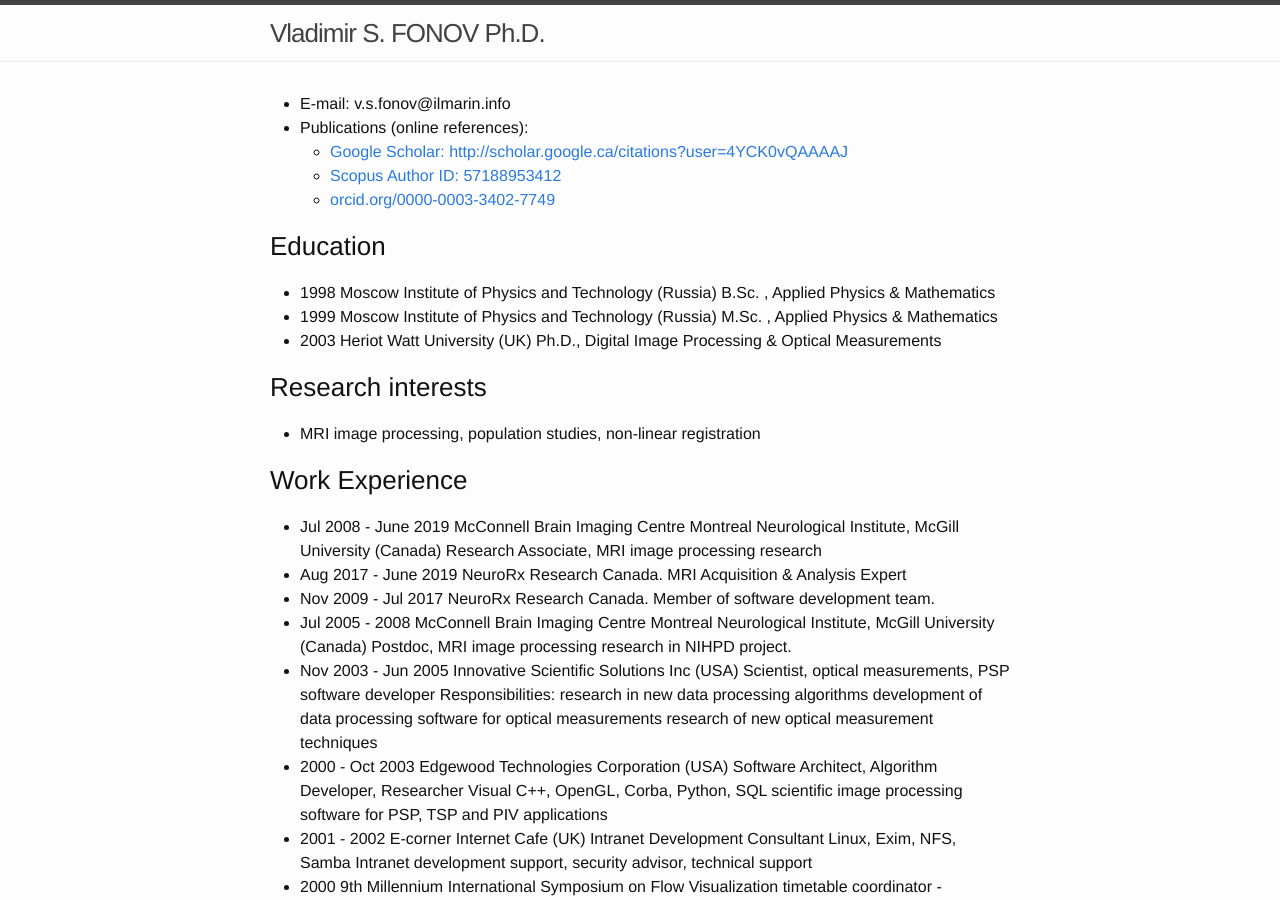
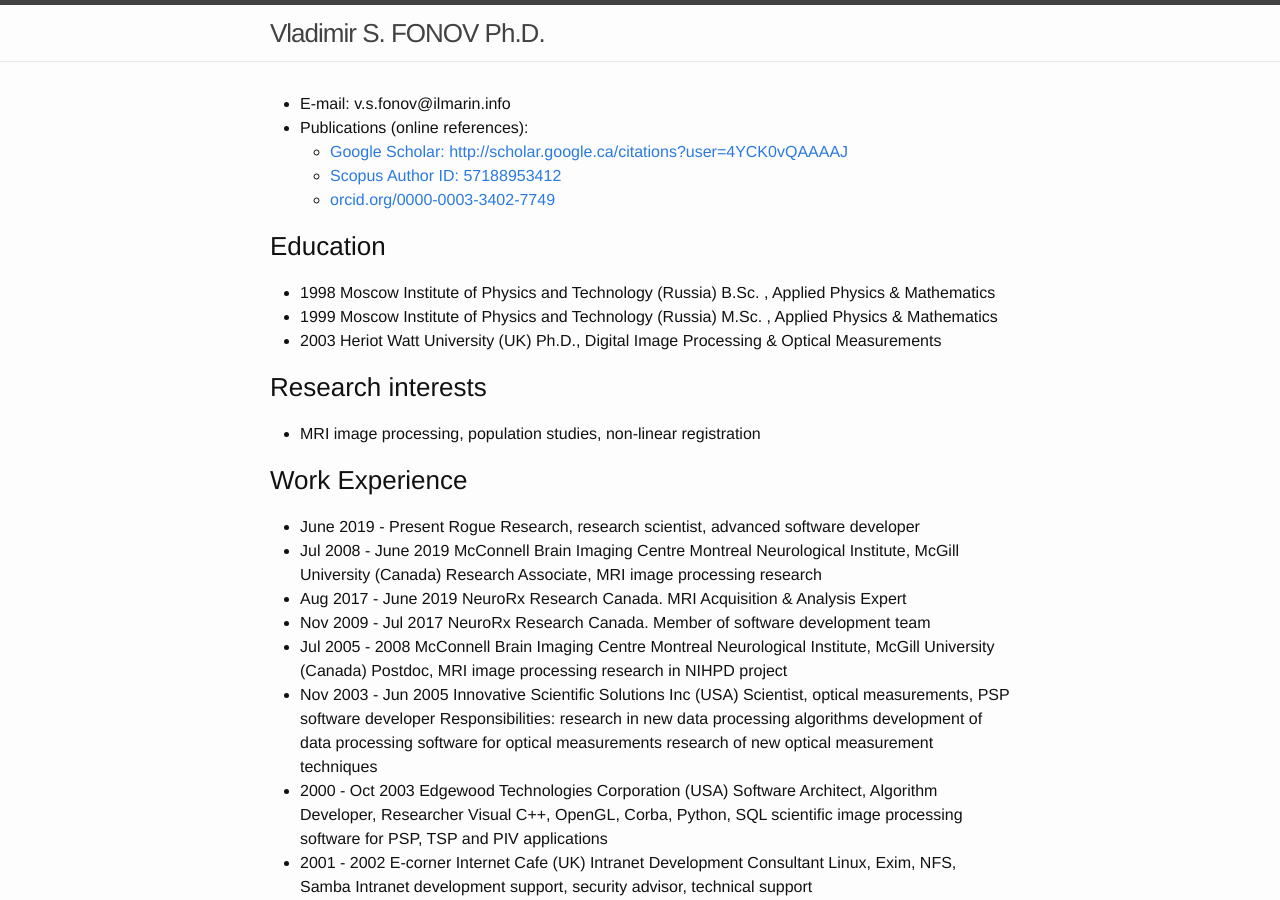
Before and after one commit to vfonov/vfonov.github.io, a Jekyll site: the page built from CV.md, in a window 1280 px wide and 900 px high. Built offline with Jekyll 4.4.1, drawn with Linux system fonts in a browser that asks for light colours.

Commit message:
Updated CV

```diff
--- a/CV.md
+++ b/CV.md
@@ -18,10 +18,11 @@
 * MRI image processing, population studies, non-linear registration
 
 ### Work Experience
+* June 2019 - Present Rogue Research, research scientist, advanced software developer
 * Jul 2008 - June 2019 McConnell Brain Imaging Centre Montreal Neurological Institute, McGill University (Canada) Research Associate, MRI image processing research
 * Aug 2017 - June 2019 NeuroRx Research Canada. MRI Acquisition & Analysis Expert
-* Nov 2009 - Jul 2017  NeuroRx Research Canada. Member of software development team.
-* Jul 2005 - 2008 McConnell Brain Imaging Centre Montreal Neurological Institute, McGill University (Canada) Postdoc, MRI image processing research in NIHPD project.
+* Nov 2009 - Jul 2017  NeuroRx Research Canada. Member of software development team
+* Jul 2005 - 2008 McConnell Brain Imaging Centre Montreal Neurological Institute, McGill University (Canada) Postdoc, MRI image processing research in NIHPD project
 * Nov 2003 - Jun 2005 Innovative Scientific Solutions Inc (USA) Scientist, optical measurements, PSP software developer Responsibilities: research in new data processing algorithms development of data processing software for optical measurements research of new optical measurement techniques
 * 2000 - Oct 2003 Edgewood Technologies Corporation (USA) Software Architect, Algorithm Developer, Researcher Visual C++, OpenGL, Corba, Python, SQL  scientific image processing software for PSP, TSP and PIV applications
 * 2001 - 2002 E-corner Internet Cafe (UK) Intranet Development Consultant Linux, Exim, NFS, Samba Intranet development support, security advisor, technical support
```
